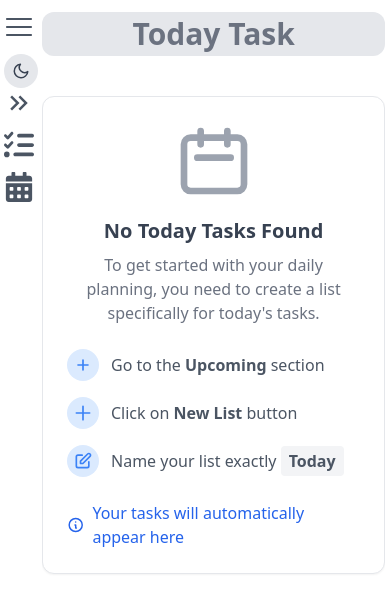
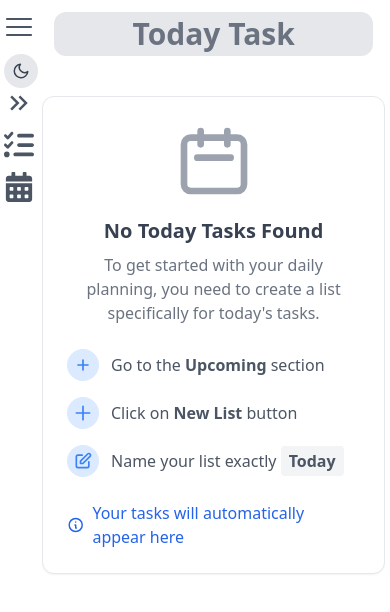
Before and after one commit to Pradeep-kumar-py/Todo-WebApp, a React (Vite) app: page /today in a window 390 px wide. Shown: the top 612 px of the page. Built offline with nearby package versions, Linux system fonts and the light colour scheme.

Commit message:
Refactor layout and styling in Today component for improved responsiveness and consistency

```diff
--- a/src/components/Today.jsx
+++ b/src/components/Today.jsx
@@ -99,7 +99,7 @@ const Today = () => {
     }
 
     return (
-      <div className='w-[75dvw] max-lg:w-[90dvw] border-2 m-5 h-auto  self-start p-4  relative  dark:border-gray-600  rounded-md overflow-auto' id={id} >
+      <div className='ml-6 mr-6 mb-4 m-auto border-2 mt-5 h-auto  p-4  relative  dark:border-gray-600  rounded-md overflow-auto' id={id} >
         <h1 className='text-2xl font-bold mb-2 flex items-center justify-between' >
           {IsEditing ? (
             <input type='text' value={newTitle} onChange={(e) => setnewTitle(e.target.value)} onBlur={handleSave} onKeyDown={(e) => { if (e.key === 'Enter') e.preventDefault(), handleSave() }} autoFocus className=" outline-1 outline-gray-300 h-[4.5vh] rounded-md px-2 py-1 text-gray-700 dark:bg-gray-700 dark:text-white w-[85%]" />
@@ -177,7 +177,7 @@ const Today = () => {
 
   return (
     <>
-      <div className="text-3xl font-bold flex justify-center mt-3 text-gray-500 bg-gray-200 pt-1 pb-1 w-[] rounded-xl m-auto dark:bg-gray-700 dark:text-white " >Today Task</div>
+      <div className="text-3xl font-bold flex justify-center mt-3 text-gray-500 bg-gray-200 p-1 ml-3 mr-3  rounded-xl m-auto dark:bg-gray-700 dark:text-white " >Today Task</div>
 
       {todayTask.length === 0 && (
         <div className="flex flex-col items-center justify-center mx-auto my-10 max-w-xl p-6 bg-white dark:bg-gray-800 rounded-xl shadow-sm border border-gray-200 dark:border-gray-700">
@@ -228,6 +228,7 @@ const Today = () => {
           </div>
         </div>
       )}
+
       {todayTask.map(box => (
         <NewList
           key={box.id}
```
